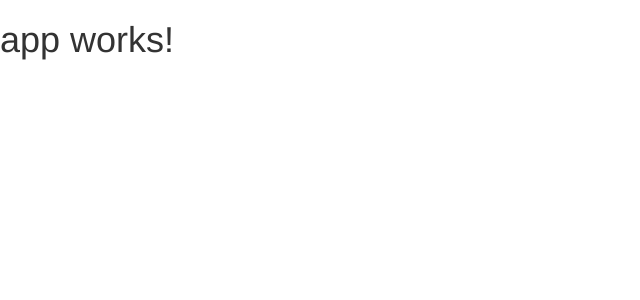
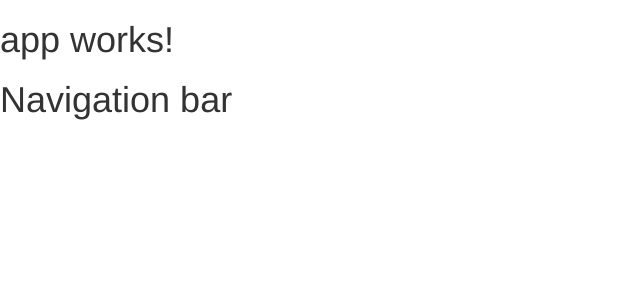
Before and after one commit to johnyno/Angular2LearningProj, an Angular app: page / in a window 1280 px wide. Shown: the top 300 px of the page, without its empty margins (0-640 px from the left). Built offline with nearby package versions, Linux system fonts and the light colour scheme.

Commit message:
navigationBar component added

```diff
--- /dev/null
+++ b/src/app/AppComponent/app.component.html
@@ -0,0 +1,5 @@
+<h1>
+  {{title}}
+</h1>
+
+<navigation-bar></navigation-bar>
--- a/src/app/app.component.ts
+++ b/src/app/AppComponent/app.component.ts
@@ -1,8 +1,7 @@
 import { Component } from '@angular/core';
-
 @Component({
   selector: 'app-root',
-  templateUrl: './app.component.html'
+  templateUrl: 'app.component.html'
 })
 export class AppComponent {
   title = 'app works!';
--- /dev/null
+++ b/src/app/NavigationBarComponent/navigationBar.component.html
@@ -0,0 +1 @@
+<h1>Navigation bar</h1>
--- a/src/app/app.component.html
+++ /dev/null
@@ -1,3 +0,0 @@
-<h1>
-  {{title}}
-</h1>
--- a/src/app/app.module.ts
+++ b/src/app/app.module.ts
@@ -1,11 +1,13 @@
 import { BrowserModule } from '@angular/platform-browser';
 import { NgModule } from '@angular/core';
 
-import { AppComponent } from './app.component';
+import { AppComponent } from './AppComponent/app.component';
+import {NavigationBarComponent} from "./NavigationBarComponent/navigation-bar.component";
 
 @NgModule({
   declarations: [
-    AppComponent
+    AppComponent,
+    NavigationBarComponent
   ],
   imports: [
     BrowserModule
--- a/src/app/index.ts
+++ b/src/app/index.ts
@@ -1,2 +1,2 @@
-export * from './app.component';
+export * from './AppComponent/app.component';
 export * from './app.module';
--- a/src/tsconfig.json
+++ b/src/tsconfig.json
@@ -9,7 +9,7 @@
     "moduleResolution": "node",
     "outDir": "../dist/out-tsc",
     "sourceMap": true,
-    "target": "es5",
+    "target": "es6",
     "typeRoots": [
       "../node_modules/@types"
     ]
```
Also changed, not shown: src/app/NavigationBarComponent/navigation-bar.component.ts (added, +10 -0 lines).
